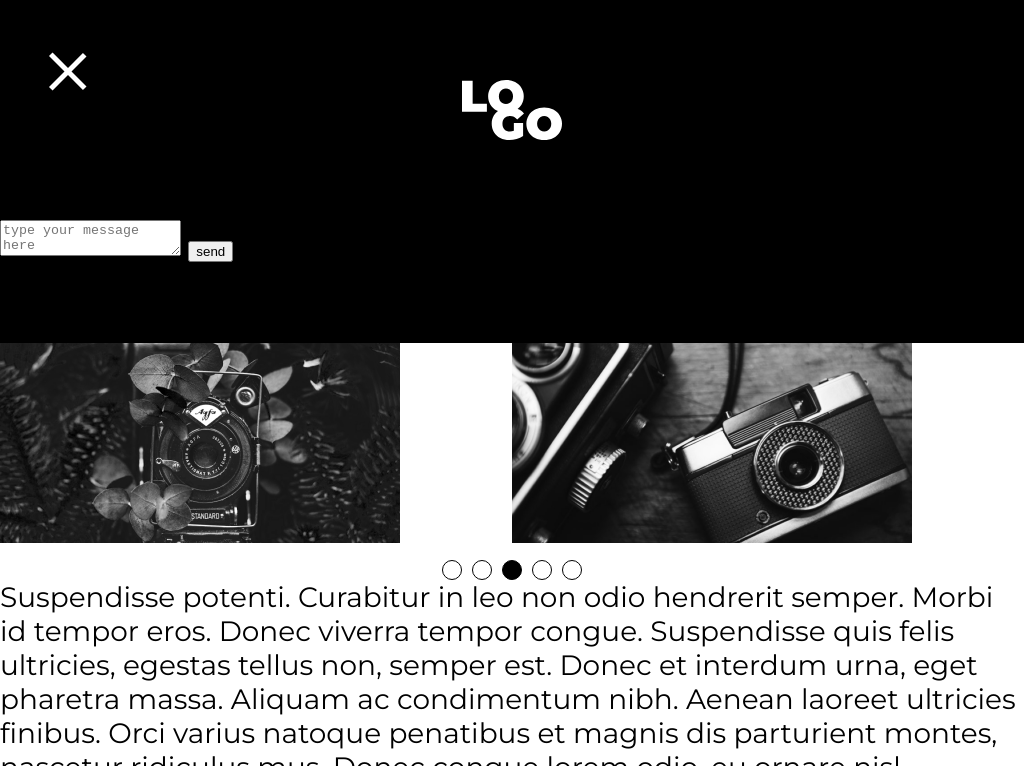
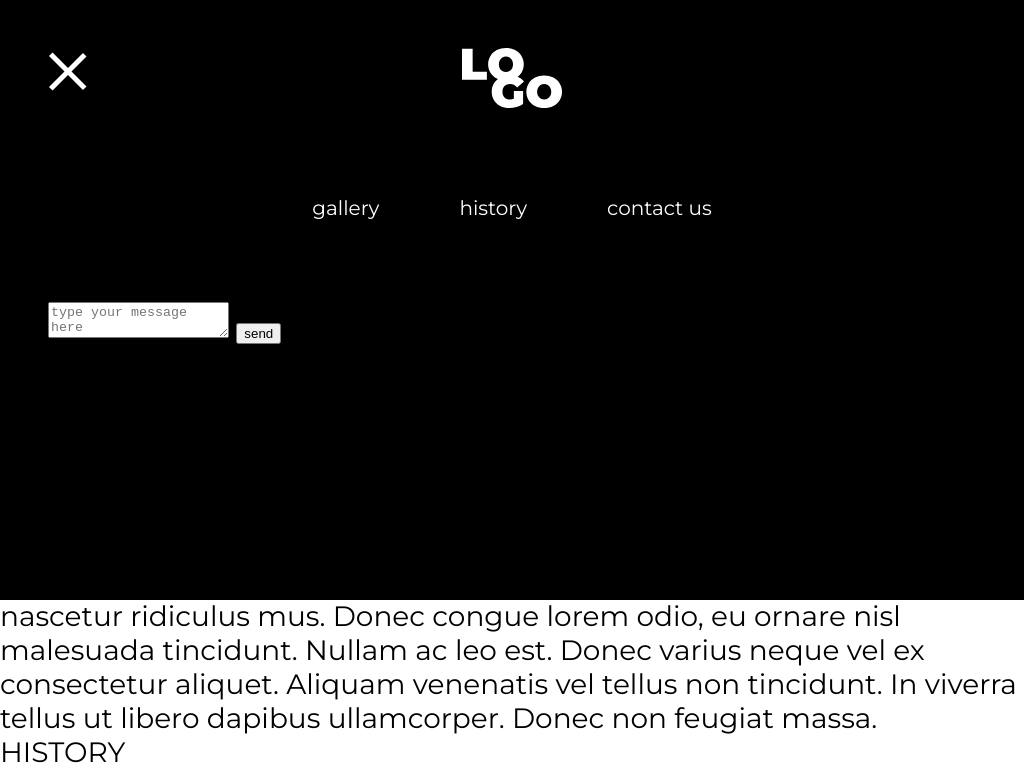
Before and after one commit to OlenaPustova/responsive-project, a plain HTML site: page markup/index.html in a window 1024 px wide. Both pictures are taken after a click on the button 72 px from the left and 71 px from the top of the page. Shown: the top 766 px of the page. Drawn offline with nearby package versions, Linux system fonts and the light colour scheme.

Commit message:
menu-open for tablet

```diff
--- a/markup/css/style.css
+++ b/markup/css/style.css
@@ -85,6 +85,23 @@ body {
     text-decoration: none;
 }
 .nav-link:hover {
+    text-decoration: underline;
+}
+
+/* header list menu-open */
+.list {
+    display: none;
+    justify-content: center;
+}
+.list-item {
+    margin: 0 40px;
+}
+.list-link {
+    font-size: 20px;
+    color: #fff;
+    text-decoration: none;
+}
+.list-link:hover {
     text-decoration: underline;
 }
 
@@ -187,12 +204,25 @@ and (max-width: 1200px) {
     .nav {
         display: none;
     }
+    .menu-open .carousel {
+        margin-top: 192px;
+    }
     .menu-open .header {
         background: #000;
+        padding: 48px;
         transition: .25s ease-in-out;
+        position: absolute;
+        top: 0;
+        left: 0;
+        z-index: 5;
+        width: 100%;
+        height: 600px;
     }
     .menu-open .logo svg * {
         fill: #fff;
+    }
+    .menu-open .list {
+        display: flex;
     }
     .menu-open .btn-burger .btn-burger-line:after,
     .menu-open .btn-burger .btn-burger-line:before {
@@ -221,12 +251,26 @@ and (max-width: 1024px) {
     .nav {
         display: none;
     }
+    .menu-open .carousel {
+        margin-top: 192px;
+    }
     .menu-open .header {
         background: #000;
+        padding: 48px;
         transition: .25s ease-in-out;
+        position: absolute;
+        top: 0;
+        left: 0;
+        z-index: 5;
+        width: 100%;
+        height: 600px;
     }
     .menu-open .logo svg * {
         fill: #fff;
+    }
+    .menu-open .list {
+        display: flex;
+        margin-bottom: 80px;
     }
     .menu-open .btn-burger .btn-burger-line:after,
     .menu-open .btn-burger .btn-burger-line:before {
@@ -252,6 +296,8 @@ and (min-width: 376px)
 and (max-width: 768px) {
     .btn-burger {
         display: block;
+        top: 23px;
+        left: 20px;
     }
     .nav {
         display: none;
@@ -289,6 +335,8 @@ and (min-width: 0)
 and (max-width: 376px) {
     .btn-burger {
         display: block;
+        top: 23px;
+        left: 20px;
     }
     .nav {
         display: none;
--- a/markup/index.html
+++ b/markup/index.html
@@ -25,7 +25,11 @@
                 <li class="nav-item"><a class="nav-link" href="#">history</a></li>
                 <li class="nav-item"><a class="nav-link" href="#">contact us</a></li>
             </ul>
-
+            <ul class="list">
+                <li class="list-item"><a class="list-link" href="#">gallery</a></li>
+                <li class="list-item"><a class="list-link" href="#">history</a></li>
+                <li class="list-item"><a class="list-link" href="#">contact us</a></li>
+            </ul>
             <button id="burgerID" class="btn-burger">
                 <span class="btn-burger-line"></span>
             </button>
```
